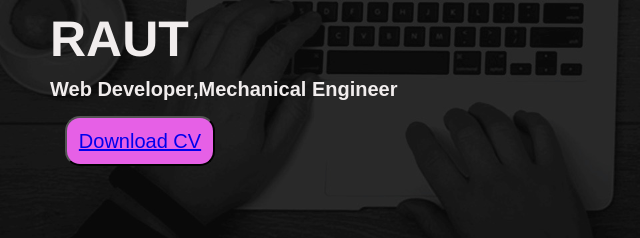
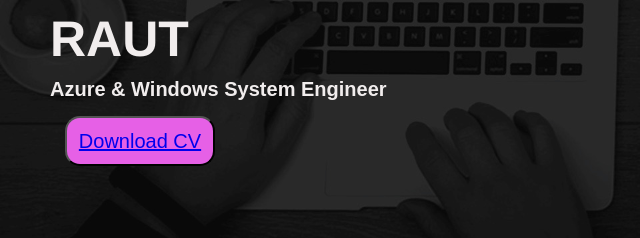
Before and after one commit to Vaibhavraut015/Portfolio, a plain HTML site: page index.html in a window 1280 px wide. Shown: the part 352-590 px from the top of the page, 0-640 px from the left. Drawn offline with Linux system fonts and the light colour scheme.

Commit message:
Update index.html

```diff
--- a/index.html
+++ b/index.html
@@ -52,7 +52,7 @@
         <div class="main-intro">
             <p class="hello">Hello</p>
             <p class="intro">I'm VAIBHAV MAHADEO RAUT</p>
-            <P class="information">Web Developer,Mechanical Engineer</P>
+            <P class="information">Azure & Windows System Engineer</P>
             <button><a href="cv.pdf">Download CV</a></button>
         </div>
         <div class="image">
@@ -62,4 +62,5 @@
 
 </body>
 
+
 </html>
```
